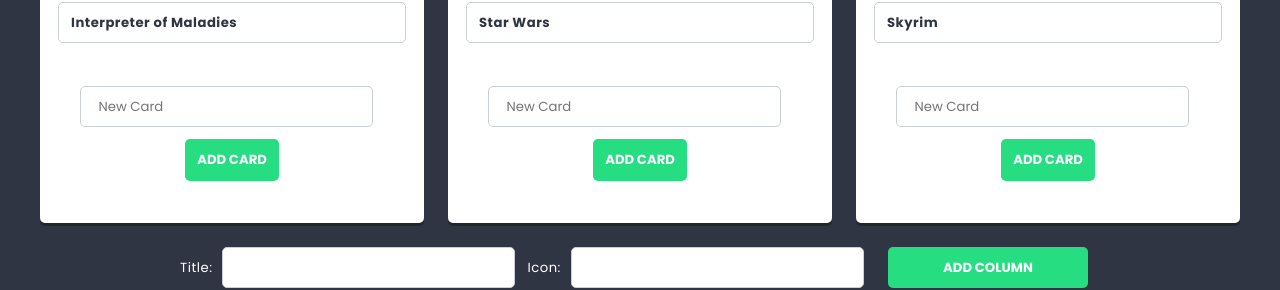
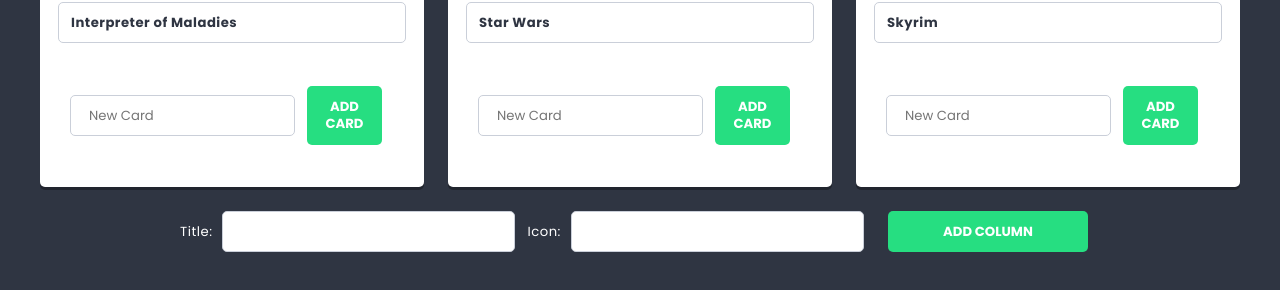
Before and after one commit to DanielTheEntomologist/todo-react-app, a React (Create React App) app: page / in a window 1280 px wide. Shown: the part 659-949 px from the top of the page. Built offline with nearby package versions, Linux system fonts and the light colour scheme.

Commit message:
Adjust CardForm styles

```diff
--- a/src/components/CardForm/CardForm.module.scss
+++ b/src/components/CardForm/CardForm.module.scss
@@ -5,11 +5,7 @@
   flex-direction: row;
   align-items: center;
   justify-content: center;
-  flex-wrap: wrap;
+  //   flex-wrap: wrap;
 
   padding: $base-size;
-
-  input {
-    margin: 0 $base-size $base-size 0;
-  }
 }
```
